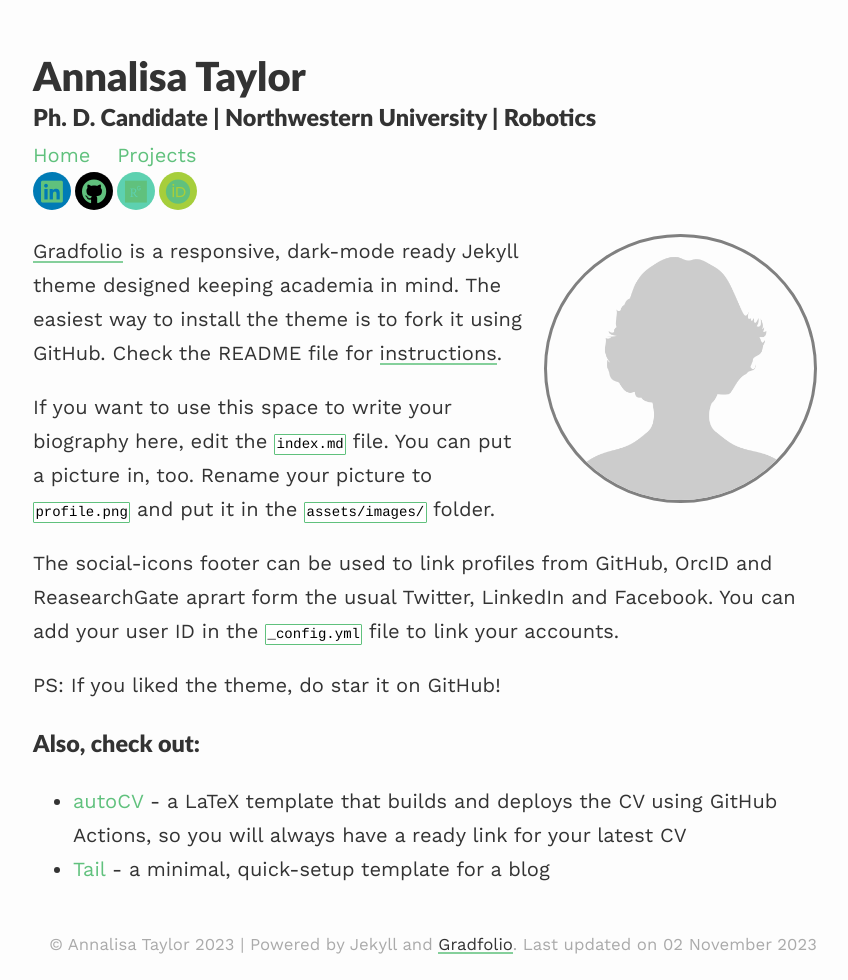
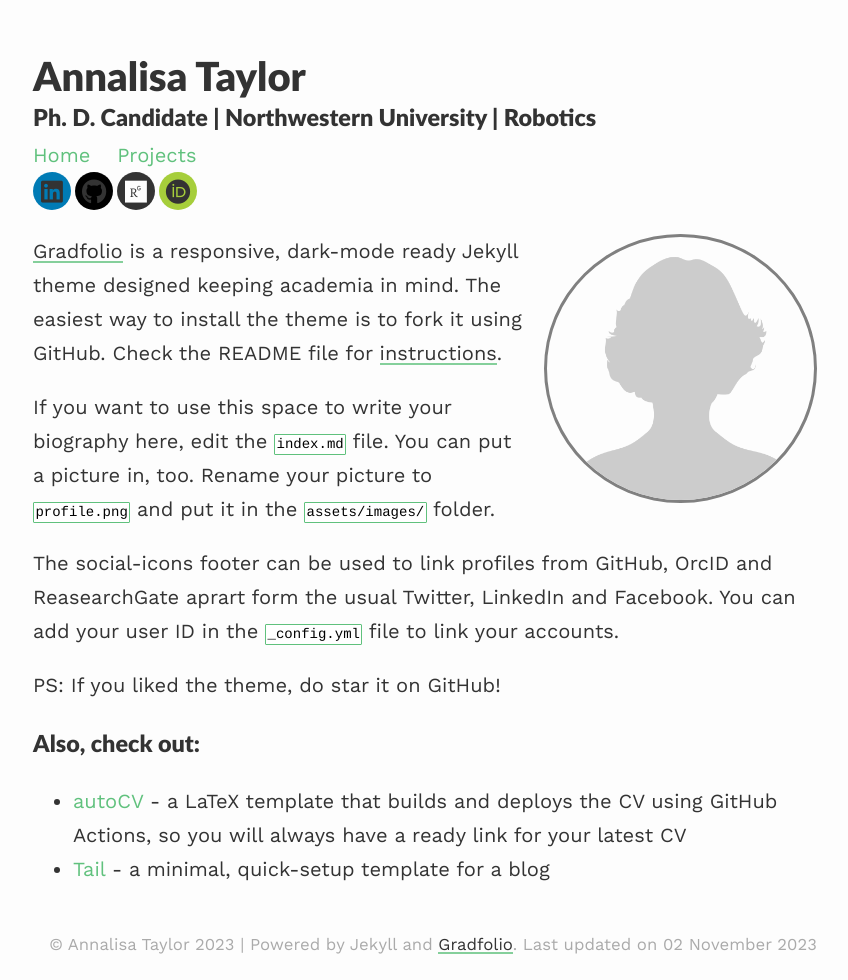
Before and after one commit to atulletaylor/atulletaylor.github.io, a Jekyll site: the page built from index.md, in a window 1280 px wide. Shown: the whole page, without its empty margins (207-1055 px from the left). Built offline with Jekyll 4.4.1, drawn with Linux system fonts in a browser that asks for light colours; nearby versions of some CDN libraries.

Commit message:
aligning socials

```diff
--- a/assets/css/_sass/footer-social.scss
+++ b/assets/css/_sass/footer-social.scss
@@ -48,14 +48,13 @@
 }
 
 .rounded-social-buttons .social-button.facebook:hover, .rounded-social-buttons .social-button.facebook:focus {
- /* color: #3b5998; */
-  color: $brand-color;
+  color: #3b5998;
   background: #fefefe;
   border-color: #3b5998;
 }
 
 .rounded-social-buttons .social-button.twitter {
-  color: $brand-color;
+  color: $text-color;
   background: #55acee;
 }
 
@@ -66,7 +65,7 @@
 }
 
 .rounded-social-buttons .social-button.linkedin {
-  color: $brand-color;
+  color: $text-color;
   background: #007bb5;
 }
 
@@ -77,7 +76,7 @@
 }
 
 .rounded-social-buttons .social-button.github {
-  color: $brand-color;
+  color: $text-color;
   background: #000000;
 }
 
@@ -88,7 +87,7 @@
 }
 
 .rounded-social-buttons .social-button.email {
-  color: $brand-color;
+  color: $text-color;
   background: #60c17d;
 }
 
@@ -99,7 +98,7 @@
 }
 
 .rounded-social-buttons .social-button.orcid {
-  color: $brand-color;
+  color: $text-color;
   background: #a6ce3b;
 }
 
@@ -110,8 +109,8 @@
 }
 
 .rounded-social-buttons .social-button.researchgate {
-  color: $brand-color;
-  background: #5dd1b0;
+  background: $text-color;
+  /*#5dd1b0;*/
 }
 
 .rounded-social-buttons .social-button.researchgate:hover, .rounded-social-buttons .social-button.researchgate:focus {
```
